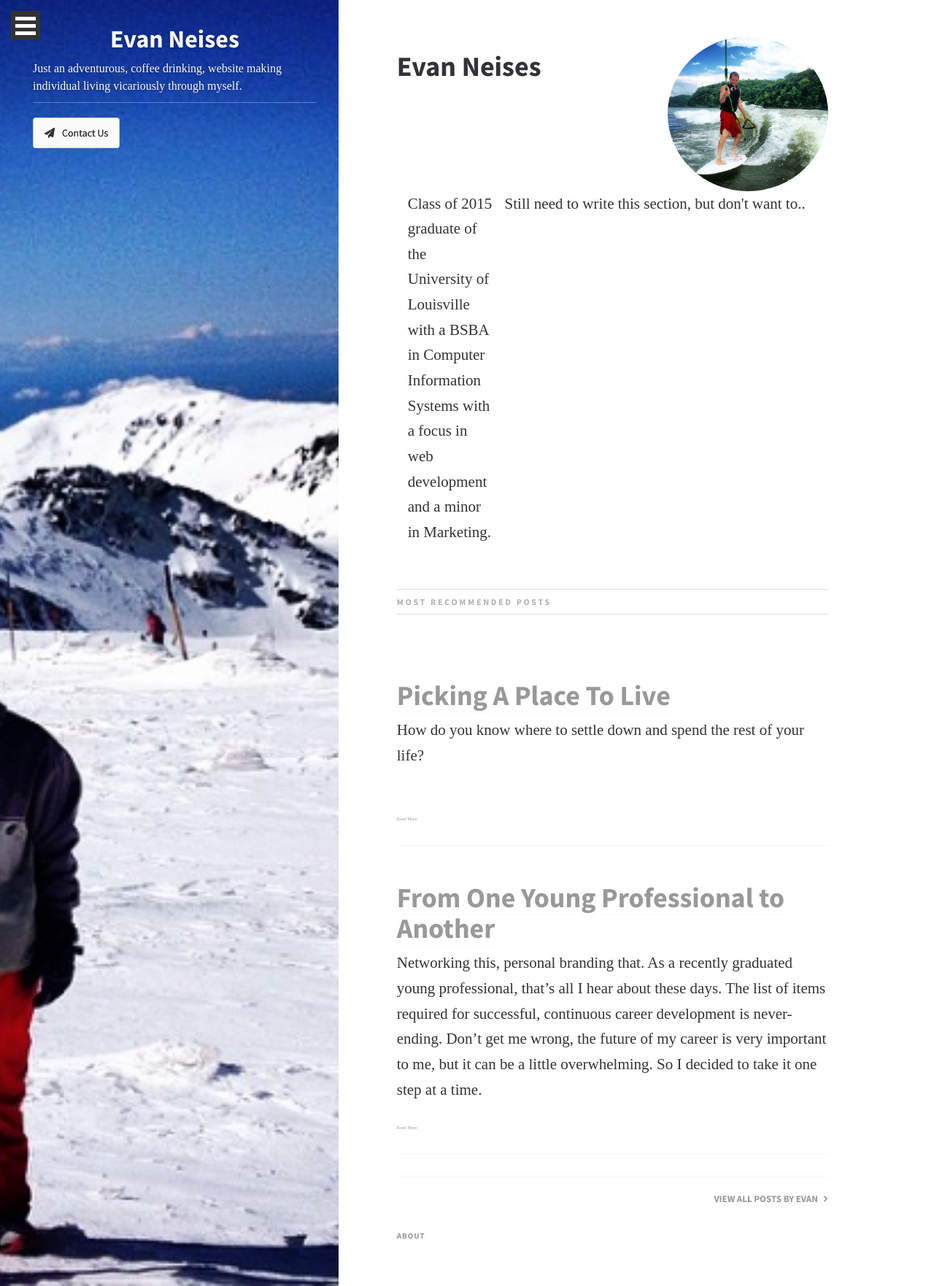
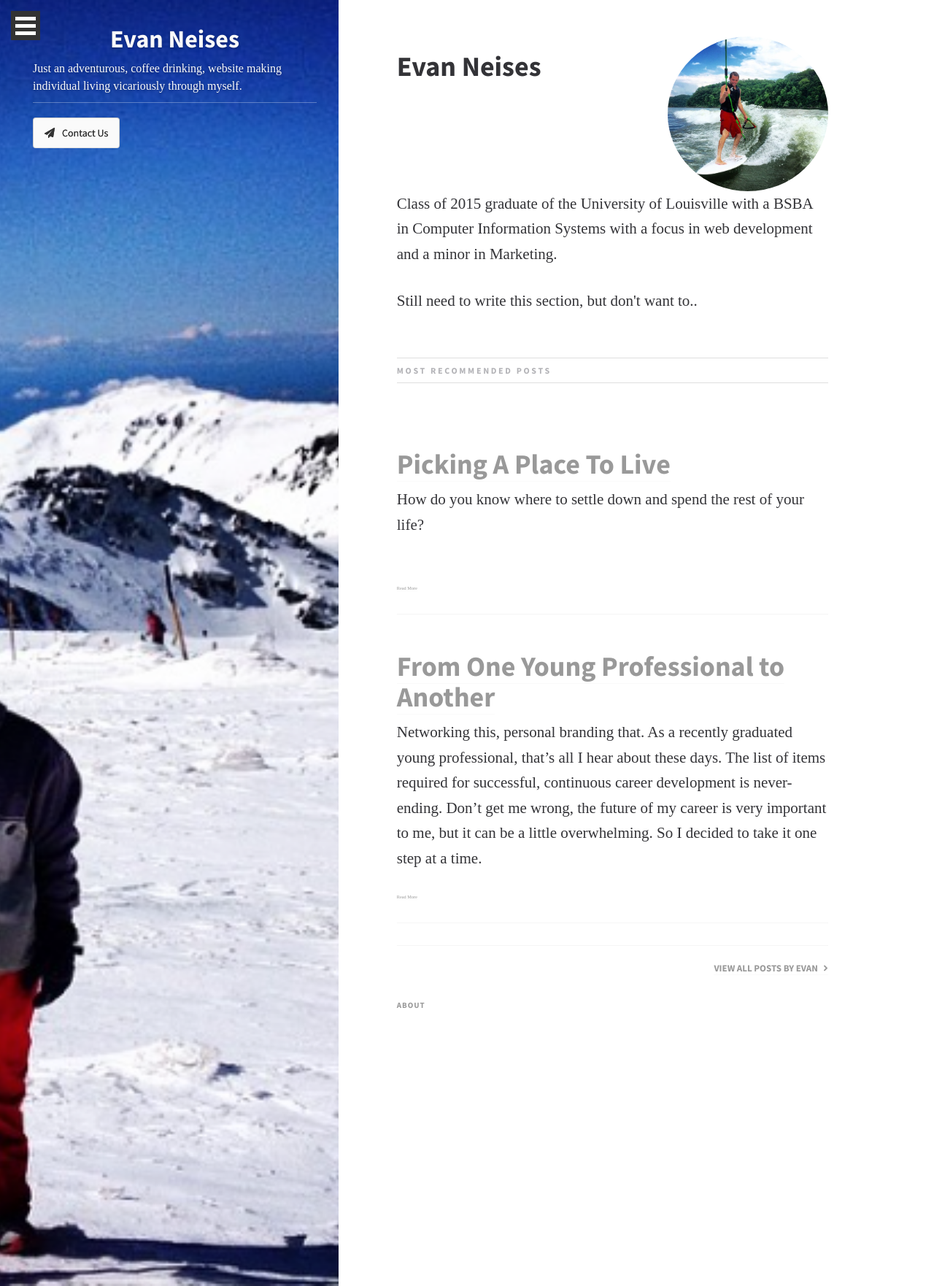
Before and after one commit to EJBlog/EJBlog.github.io, a Jekyll site: the page built from author_evan.html, in a window 1280 px wide. Shown: the whole page at 73% size. Built offline with Jekyll 4.4.1, drawn with Linux system fonts in a browser that asks for light colours; nearby versions of some CDN libraries; some web fonts are replaced.

Commit message:
Update author_evan.html

```diff
--- a/_layouts/author_evan.html
+++ b/_layouts/author_evan.html
@@ -80,7 +80,7 @@
                             <h1>Evan Neises</h1>
 
                             <div class="author-bio__info">
-                      	    <p class="col-md-3">
+                      	    <p>
 	                        Class of 2015 graduate of the University of Louisville with a BSBA in Computer Information Systems with a focus in web development and a minor in Marketing.
 			    </p>
                             <p>
```
